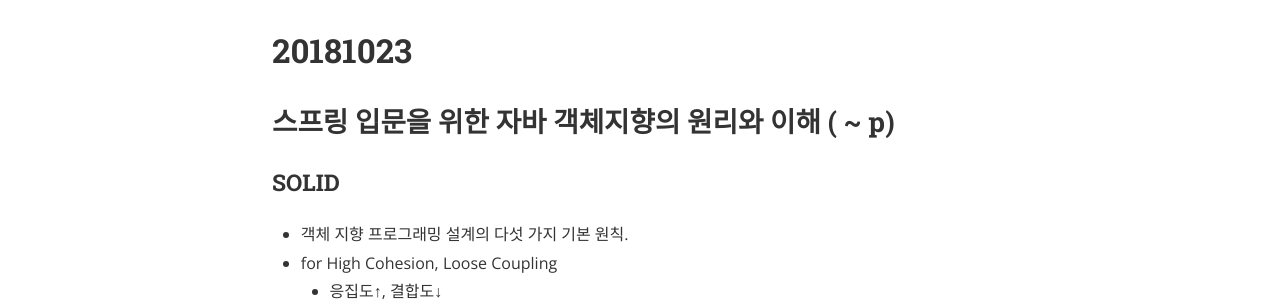
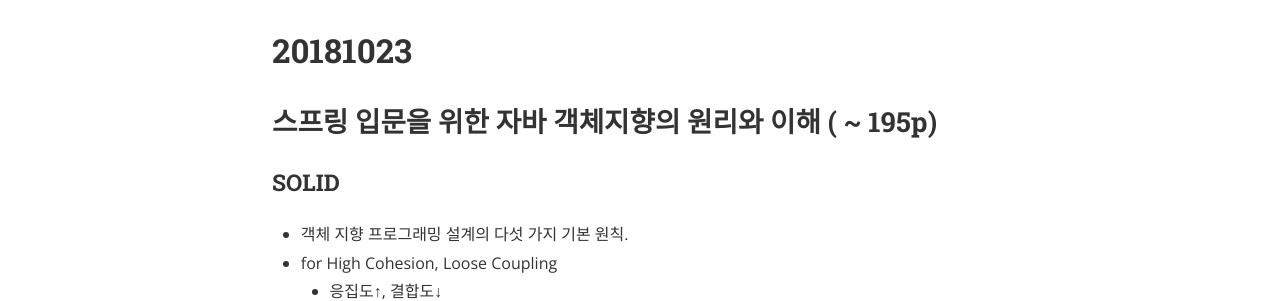
Before and after one commit to Oraindrop/oraindrop.github.io, a Jekyll site: the page built from _posts/TIL/2018-10-23-TIL.md, in a window 1280 px wide. Shown: the part 319-620 px from the top of the page. Built offline with Jekyll 4.4.1, drawn with Linux system fonts in a browser that asks for light colours; nearby versions of some CDN libraries; comment, search, counter and statistics services are not loaded.

Commit message:
page 수 기입.

```diff
--- a/_posts/TIL/2018-10-23-TIL.md
+++ b/_posts/TIL/2018-10-23-TIL.md
@@ -8,7 +8,7 @@ tags: til
 
 # 20181023
 
-## 스프링 입문을 위한 자바 객체지향의 원리와 이해 ( ~ p)
+## 스프링 입문을 위한 자바 객체지향의 원리와 이해 ( ~ 195p)
 
 ### SOLID
 
```
